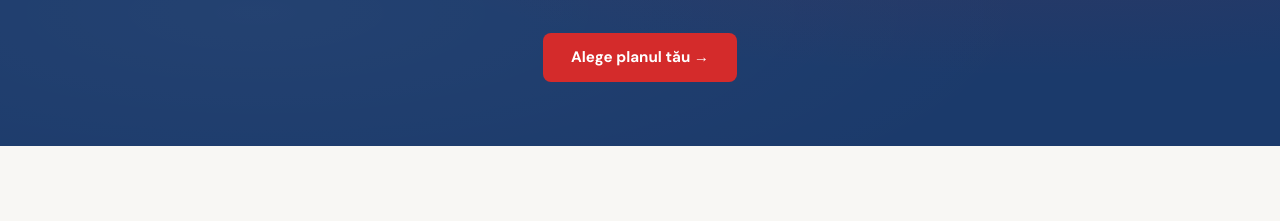
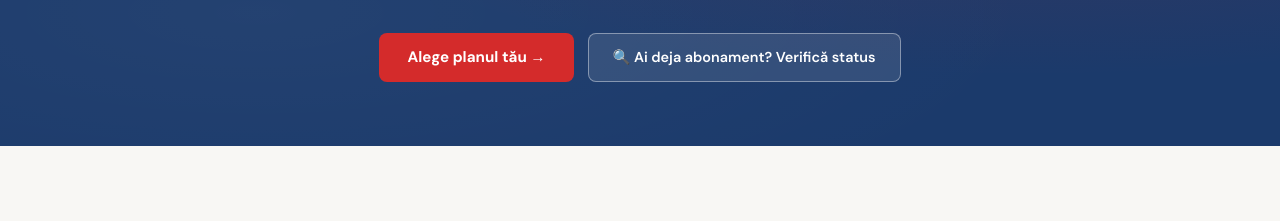
Before and after one commit to silviubalas/VET-STUFF--WEBSITE, a website: page abonamente.html in a window 1280 px wide. Shown: the part 438-659 px from the top of the page. Drawn offline with nearby package versions, Linux system fonts and the light colour scheme.

Commit message:
Acces status abonament: buton in hero abonamente + link in footer pe toate paginile

```diff
--- a/abonamente.html
+++ b/abonamente.html
@@ -162,9 +162,14 @@
     <span style="display:inline-block;font-size:0.7rem;font-weight:700;letter-spacing:0.14em;text-transform:uppercase;color:rgba(255,255,255,0.5);margin-bottom:12px;">Planuri de sănătate</span>
     <h1 style="font-size:clamp(2.2rem,4.5vw,3.4rem);font-weight:900;color:#fff;line-height:1.08;margin-bottom:16px;">Îngrijire preventivă,<br/>tot anul, fără surprize</h1>
     <p style="font-size:1rem;color:rgba(255,255,255,0.7);line-height:1.75;max-width:560px;margin:0 auto 36px;">Abonamentele VET STUFF îți oferă acces la consultații, vaccinări și deparazitare la un preț lunar fix — mai ieftin, mai simplu, mai liniștit.</p>
-    <a href="#planuri" style="display:inline-flex;align-items:center;gap:8px;padding:13px 28px;background:var(--red);color:#fff;border-radius:8px;font-size:0.95rem;font-weight:700;transition:background 0.15s;" onmouseover="this.style.background='#b52020'" onmouseout="this.style.background='var(--red)'">
-      Alege planul tău →
-    </a>
+    <div style="display:flex;flex-wrap:wrap;justify-content:center;align-items:center;gap:14px;">
+      <a href="#planuri" style="display:inline-flex;align-items:center;gap:8px;padding:13px 28px;background:var(--red);color:#fff;border-radius:8px;font-size:0.95rem;font-weight:700;transition:background 0.15s;" onmouseover="this.style.background='#b52020'" onmouseout="this.style.background='var(--red)'">
+        Alege planul tău →
+      </a>
+      <a href="status.html" style="display:inline-flex;align-items:center;gap:8px;padding:13px 24px;background:rgba(255,255,255,0.1);color:#fff;border:1.5px solid rgba(255,255,255,0.4);border-radius:8px;font-size:0.9rem;font-weight:600;transition:background 0.15s,border-color 0.15s;" onmouseover="this.style.background='rgba(255,255,255,0.18)';this.style.borderColor='#fff'" onmouseout="this.style.background='rgba(255,255,255,0.1)';this.style.borderColor='rgba(255,255,255,0.4)'">
+        🔍 Ai deja abonament? Verifică status
+      </a>
+    </div>
   </div>
 </section>
 
@@ -472,6 +477,7 @@
           <li><a href="echipa.html" class="footer-link">Echipa medicală</a></li>
           <li><a href="abonamente.html" class="footer-link">Abonamente</a></li>
           <li><a href="feedback.html" class="footer-link">Feedback</a></li>
+          <li><a href="status.html" class="footer-link">Status abonament</a></li>
         </ul>
       </div>
       <div>
```
Also changed, not shown: echipa.html (+1 -0 lines), feedback.html (+1 -0 lines), index.html (+1 -0 lines), servicii.html (+1 -0 lines).
